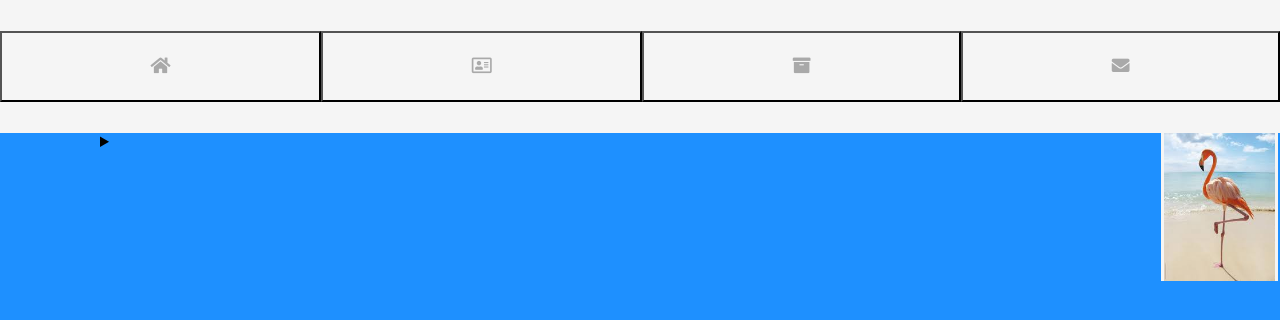
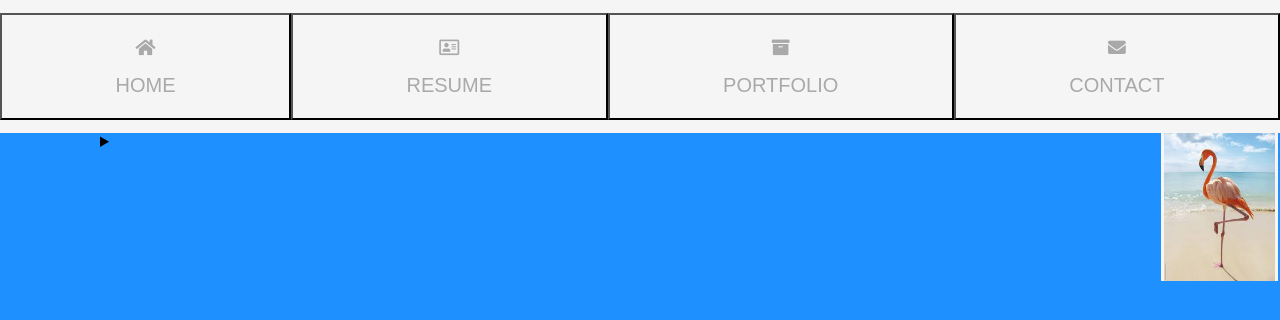
Before and after one commit to DavidJMora/Resume-Webpage, a plain HTML site: page index.html in a window 1280 px wide. Drawn offline with Linux system fonts and the light colour scheme.

Commit message:
created init function to load navigation buttons text and reapplied classes so that they display properly in both size and color

```diff
--- a/index.html
+++ b/index.html
@@ -13,21 +13,21 @@
 <body>
     <main id="container">
         <nav id="nav-bar">
-            <button class="nav-button">
+            <button id='home-button' class="nav-button">
                 <i class="fas fa-home fa-lg  nav-icon"></i>
-                <p id="home-button"></p>
+                <p id="home-text" class='nav-text'></p>
             </button>
-            <button class="nav-button">
+            <button id='resume-button' class="nav-button">
                 <i class="far fa-address-card fa-lg  nav-icon"></i>
-                <p id='resume-button'></p>
+                <p id='resume-text' class='nav-text'></p>
             </button>
-            <button class="nav-button">
+            <button id='portfolio-button' class="nav-button">
                 <i class="fas fa-archive fa-lg  nav-icon"></i>
-                <p id="portfolio-button"></p>
+                <p id="portfolio-text" class='nav-text'></p>
             </button>
-            <button class="nav-button">
+            <button id='contact-button' class="nav-button">
                 <i class="fas fa-envelope fa-lg  nav-icon"></i>
-                <p id="contact-button"></p>
+                <p id="contact-text" class='nav-text'></p>
             </button>
         </nav>
         <!-- space in code for all of main content both side bar and content -->
--- a/main.js
+++ b/main.js
@@ -15,13 +15,24 @@ const buttons = {
     contact: 'CONTACT',
 }
 
-
-
-
-
-
 window.onload = init;
 
 function init() {
+    document.querySelector('#home-text').innerText = buttons.home;
+    document.querySelector('#resume-text').innerText = buttons.resume;
+    document.querySelector('#portfolio-text').innerText = buttons.portfolio;
+    document.querySelector('#contact-text').innerText = buttons.contact;
 
+
+    const home = document.querySelector('#home-button');
+    home.addEventListener('click', homeNav);
+
+    const resume = document.querySelector('#resume-button');
+    resume.addEventListener('click', resumeNav);
+
+    const portfolio = document.querySelector('#portfolio-button');
+    portfolio.addEventListener('click', portfolioNav);
+
+    const contact = document.querySelector('#contact-button');
+    contact.addEventListener('click', contactNav);
 }
```
